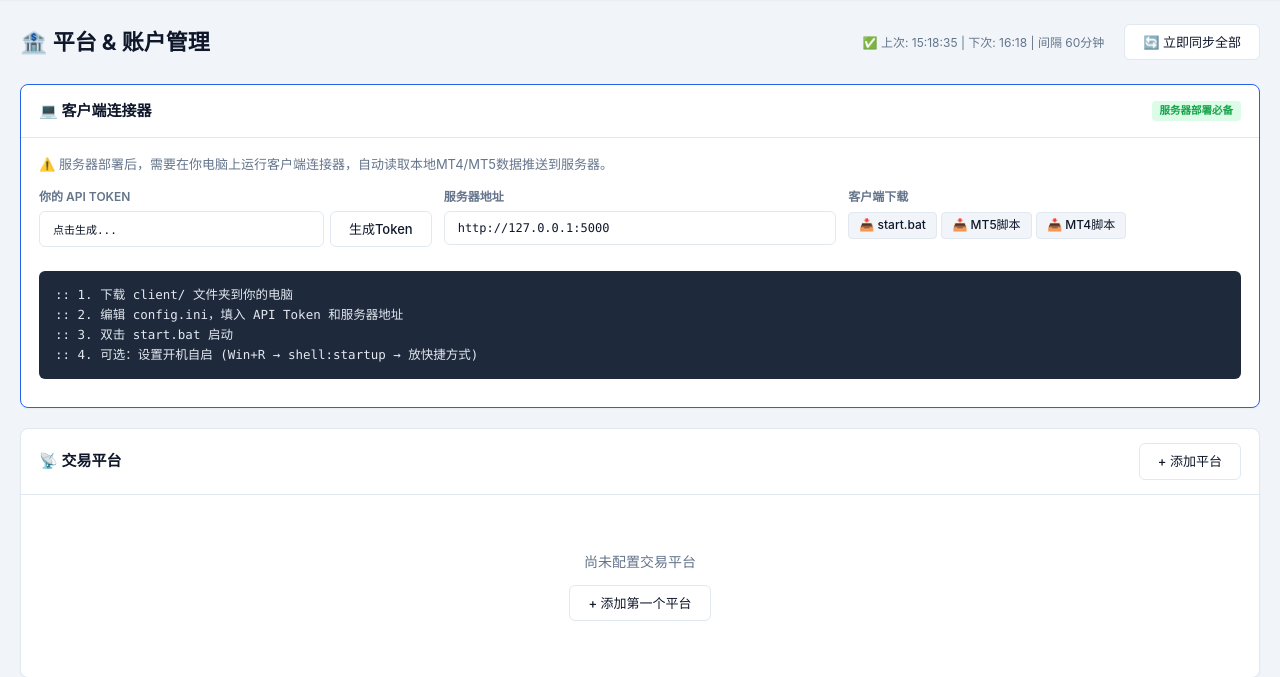
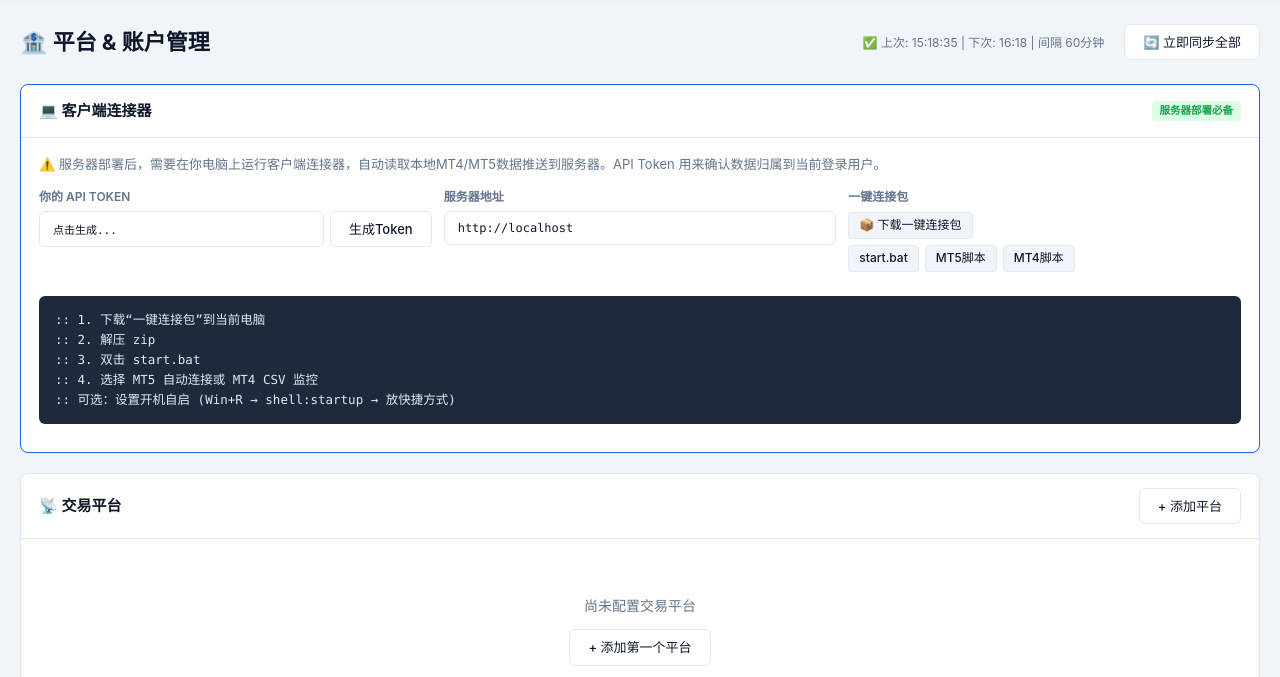
Before and after one commit to zhaojunshan3201/trade-fupan, a Flask app: page /accounts/ in a window 1280 px wide. Shown: the part 56-733 px from the top of the page. Run offline with Flask 3, Linux system fonts and the light colour scheme; the visitor is signed in with stand-in values (Sample User, id 1); data that the repository does not hold is empty.

Commit message:
Add configured client package download

```diff
--- a/routes/accounts.py
+++ b/routes/accounts.py
@@ -1,13 +1,18 @@
 """平台账户管理路由"""
+import io
 import uuid
+import zipfile
 from datetime import datetime
-from flask import Blueprint, render_template, request, jsonify, redirect, url_for, flash
+from pathlib import Path
+from flask import Blueprint, render_template, request, jsonify, redirect, url_for, flash, send_file, send_from_directory
 from flask_login import login_required, current_user
 from models import db, PlatformConfig, TradingAccount, Order, AccountInfo
 from routes.terminal_access import allows_server_terminal_access, client_connector_required_response
 from werkzeug.security import generate_password_hash, check_password_hash
 
 accounts_bp = Blueprint('accounts', __name__, url_prefix='/accounts')
+CLIENT_DIR = Path(__file__).resolve().parent.parent / 'client'
+CLIENT_DOWNLOAD_FILES = {'start.bat', 'mt5_push.py', 'mt4_push.py'}
 
 
 # ============================================================
@@ -46,6 +51,71 @@ def manage_token():
         db.session.commit()
         return jsonify({'status': 'ok', 'token': current_user.api_token})
     return jsonify({'token': current_user.api_token})
+
+
+def _ensure_api_token():
+    if not current_user.api_token:
+        current_user.api_token = uuid.uuid4().hex[:32]
+        db.session.commit()
+    return current_user.api_token
+
+
+def _server_url():
+    forwarded_host = request.headers.get('X-Forwarded-Host')
+    if forwarded_host:
+        proto = request.headers.get('X-Forwarded-Proto', request.scheme)
+        return f'{proto}://{forwarded_host}'.rstrip('/')
+    return request.url_root.rstrip('/')
+
+
+def _client_config():
+    return (
+        '[server]\n'
+        f'url = {_server_url()}\n'
+        f'token = {_ensure_api_token()}\n'
+        'sync_interval_minutes = 30\n'
+        'sync_days_back = 7\n'
+        'watch_dir = \n'
+        'mt5_path = \n'
+    )
+
+
+@accounts_bp.route('/client/<path:filename>')
+@login_required
+def download_client_file(filename):
+    """Download a single local connector script."""
+    if filename == 'package.zip':
+        return download_client_package()
+    if filename not in CLIENT_DOWNLOAD_FILES:
+        return jsonify({'status': 'error', 'message': '文件不存在'}), 404
+    return send_from_directory(CLIENT_DIR, filename, as_attachment=True)
+
+
+@accounts_bp.route('/client/package.zip')
+@login_required
+def download_client_package():
+    """Download a ready-to-run client connector package."""
+    buffer = io.BytesIO()
+    with zipfile.ZipFile(buffer, 'w', zipfile.ZIP_DEFLATED) as zf:
+        for filename in CLIENT_DOWNLOAD_FILES:
+            zf.write(CLIENT_DIR / filename, arcname=filename)
+        zf.writestr('config.ini', _client_config())
+        zf.writestr(
+            'README.txt',
+            '一键连接包使用方法:\r\n'
+            '1. 解压本压缩包到当前电脑\r\n'
+            '2. 确认本机 MT4/MT5 已打开并登录账户\r\n'
+            '3. 双击 start.bat\r\n'
+            '4. 选择 MT5 自动连接或 MT4 CSV 监控\r\n'
+            '5. 如一台电脑有多个 MT5，请编辑 config.ini 的 mt5_path\r\n'
+        )
+    buffer.seek(0)
+    return send_file(
+        buffer,
+        mimetype='application/zip',
+        as_attachment=True,
+        download_name='trade-journal-client.zip',
+    )
 
 
 @accounts_bp.route('/api/sync_all', methods=['POST'])
--- a/templates/accounts.html
+++ b/templates/accounts.html
@@ -23,7 +23,7 @@
     </div>
     <div class="card-body">
         <p style="font-size:13px;color:var(--text-dim);margin-bottom:12px">
-            ⚠️ 服务器部署后，需要在你电脑上运行客户端连接器，自动读取本地MT4/MT5数据推送到服务器。
+            ⚠️ 服务器部署后，需要在你电脑上运行客户端连接器，自动读取本地MT4/MT5数据推送到服务器。API Token 用来确认数据归属到当前登录用户。
         </p>
         <div class="form-row three-col">
             <div class="form-group">
@@ -36,20 +36,24 @@
             </div>
             <div class="form-group">
                 <label class="form-label">服务器地址</label>
-                <input id="serverUrl" class="form-input mono" value="http://127.0.0.1:5000" readonly>
+                <input id="serverUrl" class="form-input mono" value="{{ request.url_root.rstrip('/') }}" readonly>
             </div>
             <div class="form-group">
-                <label class="form-label">客户端下载</label>
-                <a href="/static/../client/start.bat" class="btn btn-sm">📥 start.bat</a>
-                <a href="/static/../client/mt5_push.py" class="btn btn-sm">📥 MT5脚本</a>
-                <a href="/static/../client/mt4_push.py" class="btn btn-sm">📥 MT4脚本</a>
+                <label class="form-label">一键连接包</label>
+                <a href="/accounts/client/package.zip" class="btn btn-primary btn-sm">📦 下载一键连接包</a>
+                <div style="margin-top:6px;display:flex;gap:6px;flex-wrap:wrap">
+                    <a href="/accounts/client/start.bat" class="btn btn-sm">start.bat</a>
+                    <a href="/accounts/client/mt5_push.py" class="btn btn-sm">MT5脚本</a>
+                    <a href="/accounts/client/mt4_push.py" class="btn btn-sm">MT4脚本</a>
+                </div>
             </div>
         </div>
         <div class="code-block" style="margin-top:12px;font-size:12px">
-<pre>:: 1. 下载 client/ 文件夹到你的电脑
-:: 2. 编辑 config.ini，填入 API Token 和服务器地址
-:: 3. 双击 start.bat 启动
-:: 4. 可选：设置开机自启 (Win+R → shell:startup → 放快捷方式)</pre>
+<pre>:: 1. 下载“一键连接包”到当前电脑
+:: 2. 解压 zip
+:: 3. 双击 start.bat
+:: 4. 选择 MT5 自动连接或 MT4 CSV 监控
+:: 可选：设置开机自启 (Win+R → shell:startup → 放快捷方式)</pre>
         </div>
     </div>
 </div>
```
Also changed, not shown: tests/test_user_isolation.py (+35 -0 lines), README.md.
